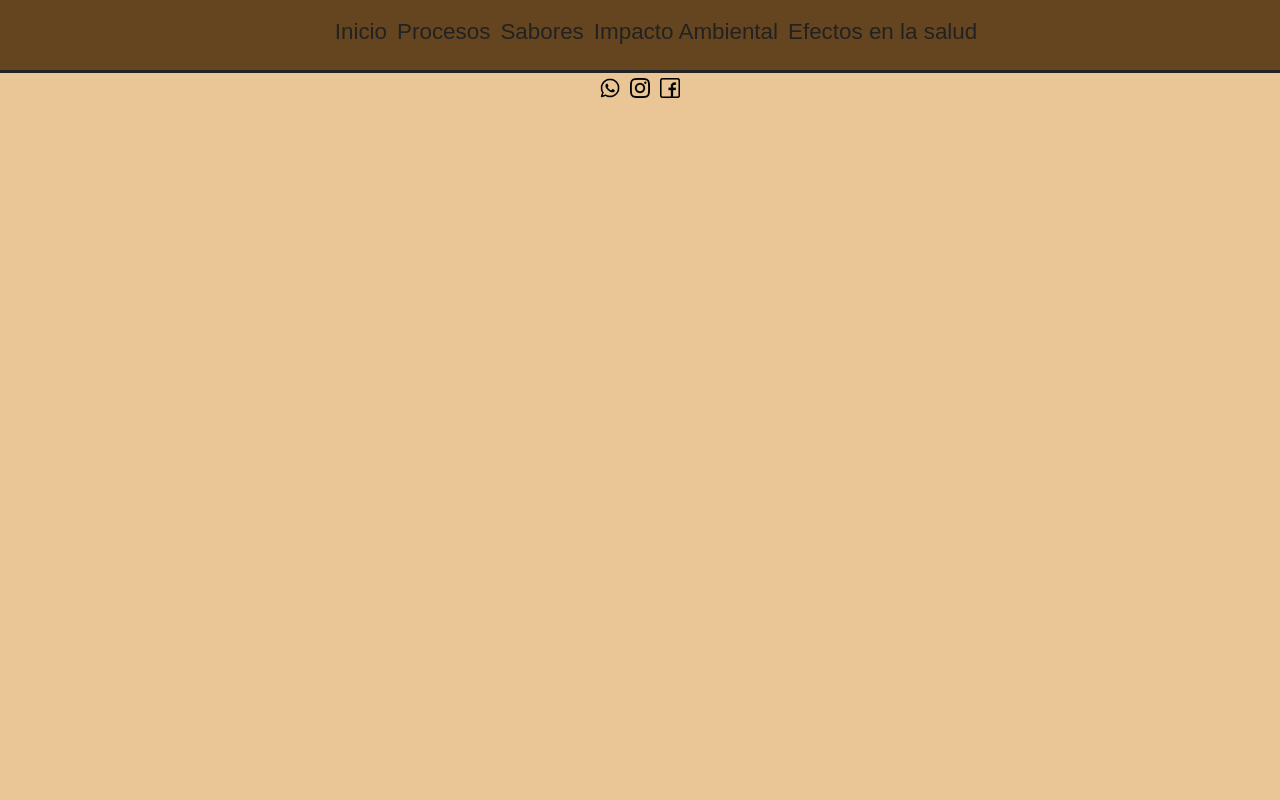
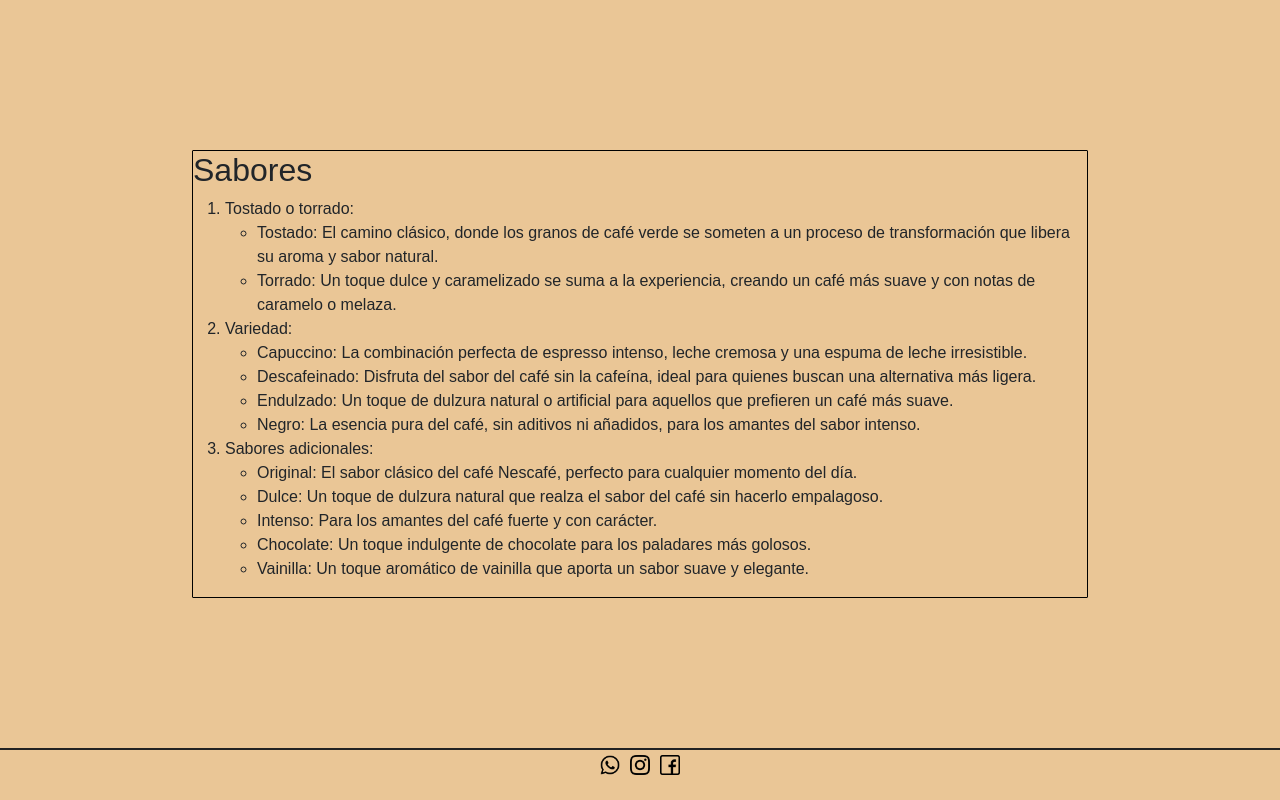
Before and after one commit to Fau06/Entrega-final, a plain HTML site: page html/sabores.html in a window 1280 px wide. Drawn offline with nearby package versions, Linux system fonts and the light colour scheme.

Commit message:
escribí el código del archivo html sabores y agregue una media-querie para el header en mobile

```diff
--- a/html/sabores.html
+++ b/html/sabores.html
@@ -23,7 +23,31 @@
 </header>
 
 <main>
-
+<section class="sabores">
+    <h2>Sabores</h2>
+    <ol>
+        <li>Tostado o torrado:</li>
+        <ul>
+            <li>Tostado: El camino clásico, donde los granos de café verde se someten a un proceso de transformación que libera su aroma y sabor natural.</li>
+            <li>Torrado: Un toque dulce y caramelizado se suma a la experiencia, creando un café más suave y con notas de caramelo o melaza.</li>
+        </ul>
+        <li>Variedad:</li>
+        <ul>
+            <li>Capuccino: La combinación perfecta de espresso intenso, leche cremosa y una espuma de leche irresistible.</li>
+            <li>Descafeinado: Disfruta del sabor del café sin la cafeína, ideal para quienes buscan una alternativa más ligera.</li>
+            <li>Endulzado: Un toque de dulzura natural o artificial para aquellos que prefieren un café más suave.</li>
+            <li>Negro: La esencia pura del café, sin aditivos ni añadidos, para los amantes del sabor intenso.</li>
+        </ul>
+        <li>Sabores adicionales:</li>
+        <ul>
+            <li>Original: El sabor clásico del café Nescafé, perfecto para cualquier momento del día.</li>
+            <li>Dulce: Un toque de dulzura natural que realza el sabor del café sin hacerlo empalagoso.</li>
+            <li>Intenso: Para los amantes del café fuerte y con carácter.</li>
+            <li>Chocolate: Un toque indulgente de chocolate para los paladares más golosos.</li>
+            <li>Vainilla: Un toque aromático de vainilla que aporta un sabor suave y elegante.</li>
+        </ul>
+    </ol>
+</section>
 </main>
 
 <footer>
--- a/scss/layout/_section-principal.scss
+++ b/scss/layout/_section-principal.scss
@@ -28,6 +28,12 @@
 		text-align: center;
 	}
 }
-.impct-amb {
+
+.sabores {
 	font-family: $font-family_1;
+    display: flex;
+	border: 1px solid black;
+	border-radius: 1px;
+	margin: 150px auto;
+    width: 70%;
 }
--- a/scss/media-queries/_media-desktop.scss
+++ b/scss/media-queries/_media-desktop.scss
@@ -1 +1,6 @@
 @media only screen and (min-width: 1040px) {}
+@media only screen and (min-width: 414px){
+    header {
+         display: none;
+    }
+}
```
Also changed, not shown: css/style.css, 1 other file.
